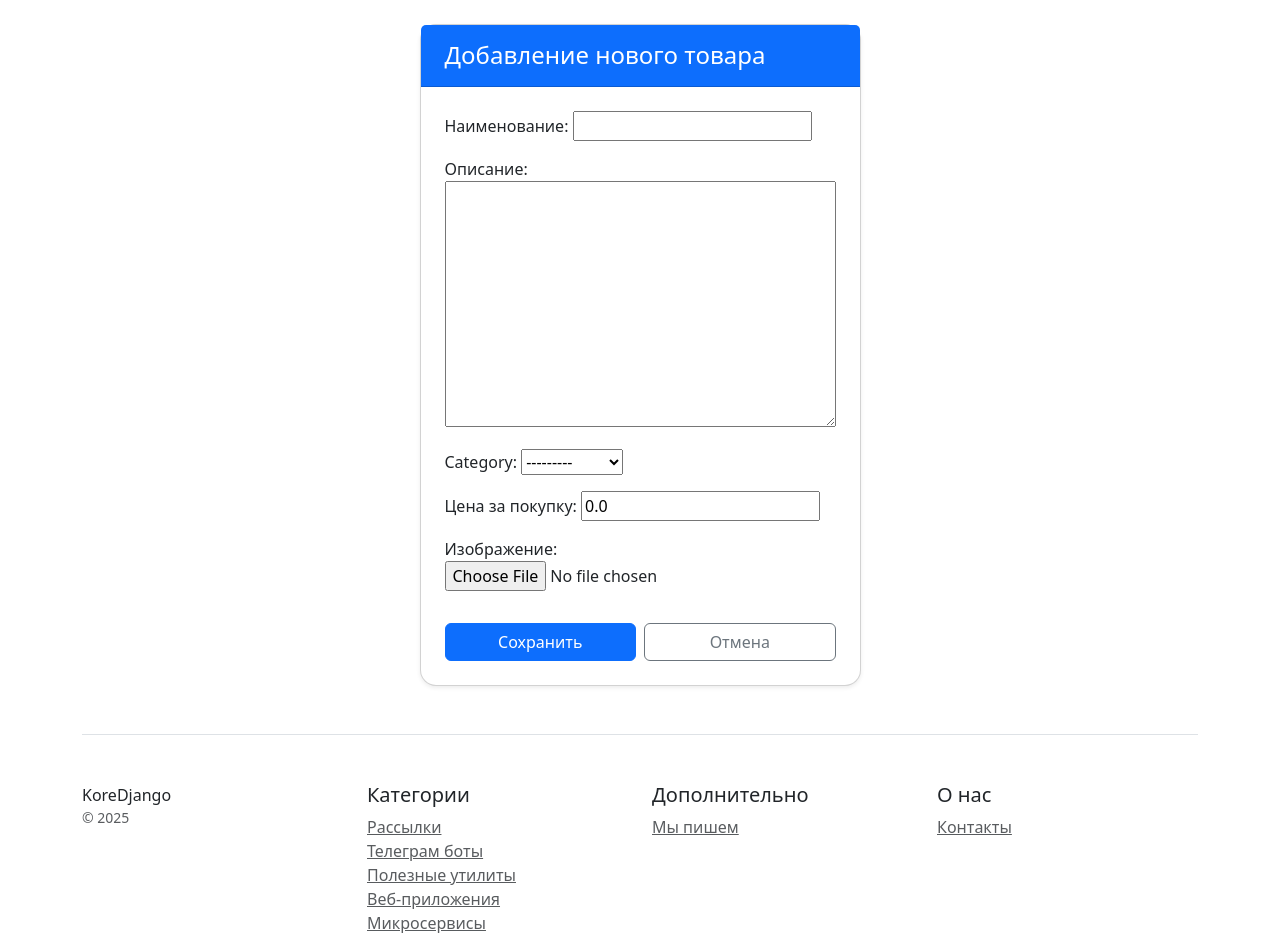
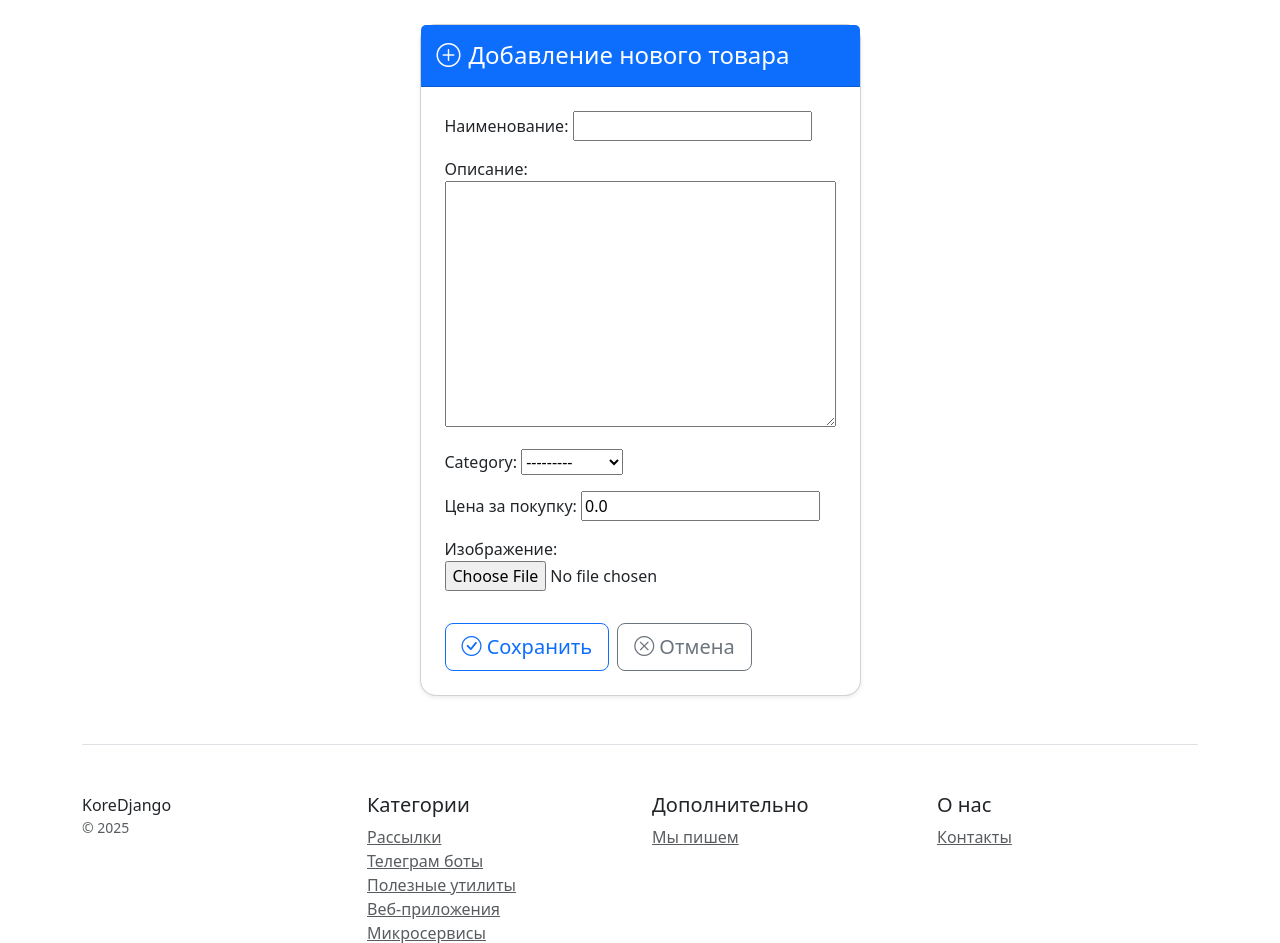
Before and after one commit to AndTiho/KoreDjango, a Django app: page /catalog/product/add/ in a window 1280 px wide. Shown: the part 87-1030 px from the top of the page. Run offline with Django 5.2, Linux system fonts and the light colour scheme; data comes from the database, SQL or seed files in the repository; some libraries are stand-ins or nearby versions.

Commit message:
some small updates

```diff
--- a/catalog/templates/catalog/base.html
+++ b/catalog/templates/catalog/base.html
@@ -5,7 +5,7 @@
     <meta name="viewport" content="width=device-width, initial-scale=1">
     <title>{% block title%}KoreDjango{% endblock %}</title>
     <link href="/static/css/bootstrap.min.css" rel="stylesheet">
-    <link href="/static/bootstrap-icons/bootstrap-icons.mini.css" rel="stylesheet">
+    <link href="/static/bootstrap-icons/bootstrap-icons.min.css" rel="stylesheet">
     <link href="/static/style.css" rel="stylesheet">
     <!-- Подключите статичеcкие файлы со стилями Bootstrap -->
 
--- a/catalog/templates/catalog/home.html
+++ b/catalog/templates/catalog/home.html
@@ -13,7 +13,7 @@
         <div class="col-12 col-sm-6 col-md-4 col-lg-3 mb-4">
             <div class="card h-100 d-flex flex-column">
                 <!-- Блок с изображением (фиксированная высота) -->
-                <div class="position-relative" style="height: 200px;">
+                <div class="position-relative mt-2" style="height: 200px;">
                     {% if product.product_image %}
                         <img src="{{ product.product_image.url }}"
                              alt="{{ product.product_name }}"
--- a/catalog/templates/catalog/product_add.html
+++ b/catalog/templates/catalog/product_add.html
@@ -20,10 +20,10 @@
                         {{ form.as_p }}
 
                         <div class="d-flex gap-2 pt-3">
-                            <button type="submit" class="btn btn-primary w-100">
+                            <button type="submit" class="btn btn-lg btn-block btn-outline-primary">
                                 <i class="bi bi-check-circle"></i> Сохранить
                             </button>
-                            <a href="{% url 'catalog:product_list' %}" class="btn btn-outline-secondary w-100">
+                            <a href="{% url 'catalog:product_list' %}" class="btn btn-lg btn-block btn-outline-secondary">
                                 <i class="bi bi-x-circle"></i> Отмена
                             </a>
                         </div>
--- a/catalog/templates/catalog/product_confirm_delete.html
+++ b/catalog/templates/catalog/product_confirm_delete.html
@@ -16,7 +16,7 @@
                 <button type="submit" class="btn btn-lg btn-block btn-outline-danger">
                     Удалить
                 </button>
-                <a href="{% url 'catalog:product_list' %}">Отмена</a>
+                <a href="{% url 'catalog:product_list' %}" class="btn btn-lg btn-block btn-outline-primary">Отмена</a>
             </form>
         </div>
     </div>
```
